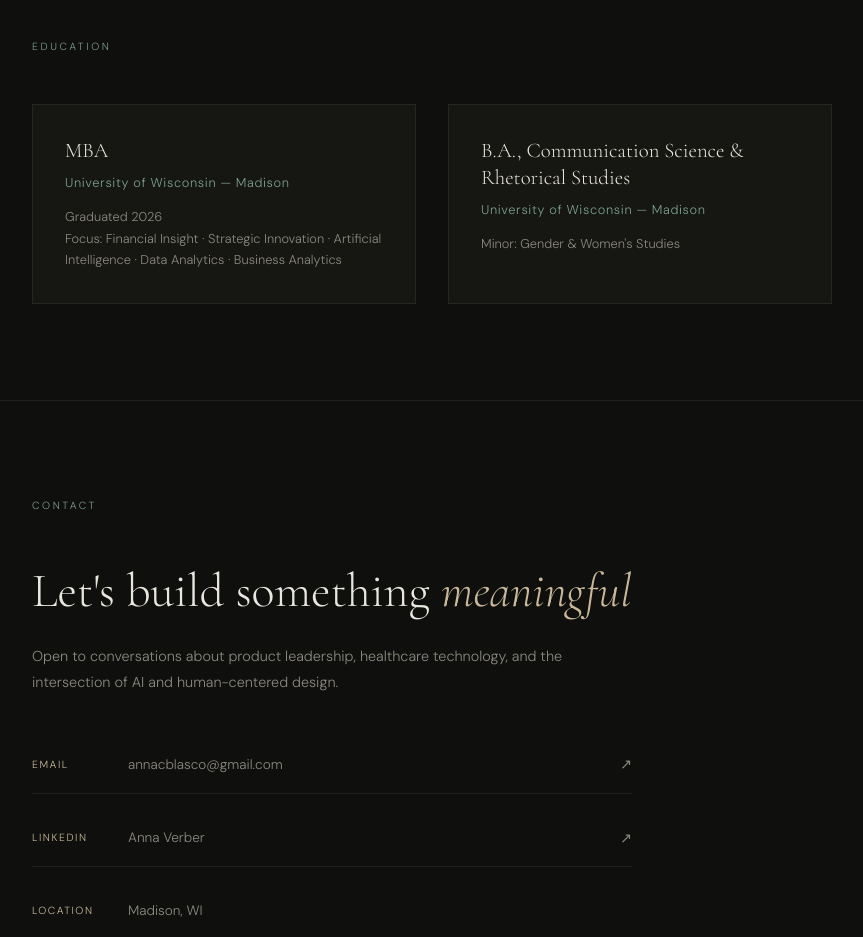
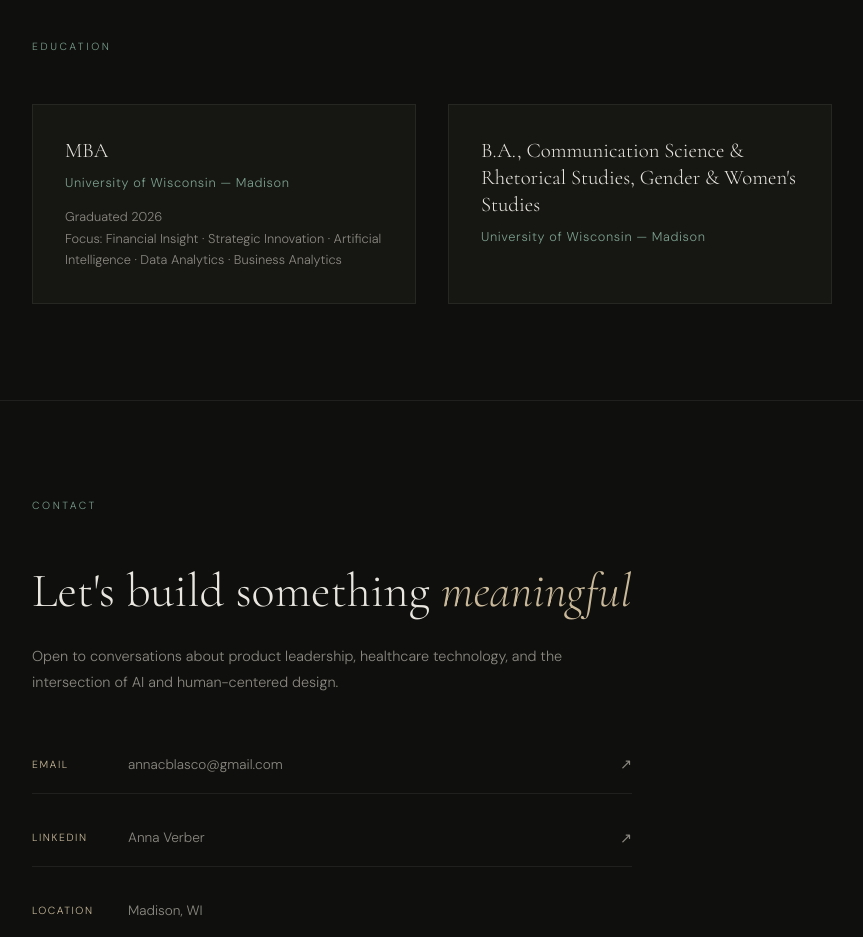
Before and after one commit to averber/averber.github.io, a plain HTML site: page index.html in a window 1280 px wide. Shown: the part 4080-5017 px from the top of the page, without its empty margins (16-879 px from the left). Drawn offline with nearby package versions, Linux system fonts and the light colour scheme.

Commit message:
Update index.html

```diff
--- a/index.html
+++ b/index.html
@@ -586,7 +586,7 @@
       </div>
       <div>
         <h3 class="exp-title">Product Owner</h3>
-        <p class="exp-body">Spearheaded Lumicera's largest-ever initiative — a custom cloud-based pharmacy management platform — deployed across 8 nationwide pharmacies. Improved operational efficiency ~40% within 90 days of release; achieved 88% revenue increase per technician by 180 days. Led a distributed Agile team as both Product Owner and Scrum Master, driving 10+ releases with zero system downtime.</p>
+        <p class="exp-body">Spearheaded Lumicera's largest-ever initiative — a custom cloud-based pharmacy management platform — deployed across 8 nationwide pharmacies. Improved operational efficiency ~40% within 90 days of release; achieved 88% revenue increase per technician by 180 days. Led a distributed Agile team as both Product Owner and Scrum Master, driving 10+ releases with %lt;1% system downtime.</p>
         <div class="exp-tags">
           <span class="tag">Agile / Scrum</span>
           <span class="tag">Cloud Platform</span>
@@ -700,9 +700,8 @@
       <p class="edu-detail">Graduated 2026<br>Focus: Financial Insight · Strategic Innovation · Artificial Intelligence · Data Analytics · Business Analytics</p>
     </div>
     <div class="edu-card">
-      <h3 class="edu-degree">B.A., Communication Science & Rhetorical Studies</h3>
+      <h3 class="edu-degree">B.A., Communication Science & Rhetorical Studies, Gender & Women's Studies</h3>
       <p class="edu-school">University of Wisconsin — Madison</p>
-      <p class="edu-detail">Minor: Gender & Women's Studies</p>
     </div>
   </div>
 </section>
```
